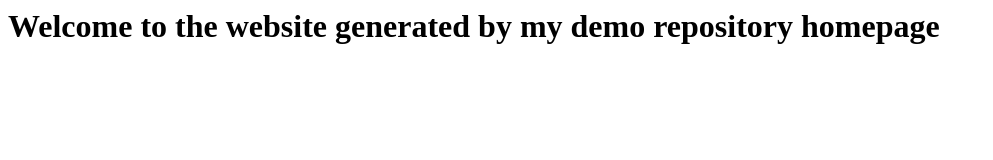
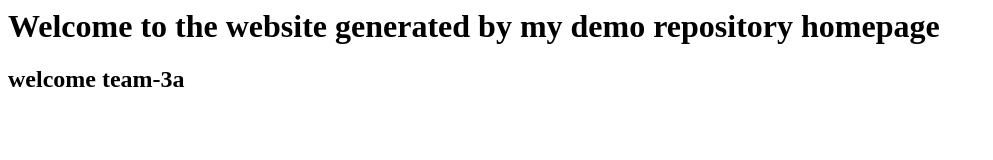
Before and after one commit to Team-3A/demo-repository, a website: page index.html in a window 1280 px wide. Shown: the whole page, without its empty margins (0-993 px from the left). Drawn offline with Linux system fonts and the light colour scheme.

Commit message:
added new title

```diff
--- a/index.html
+++ b/index.html
@@ -1 +1,2 @@
 <h1>Welcome to the website generated by my demo repository homepage</h1>
+<h2>welcome team-3a</h2>
```
